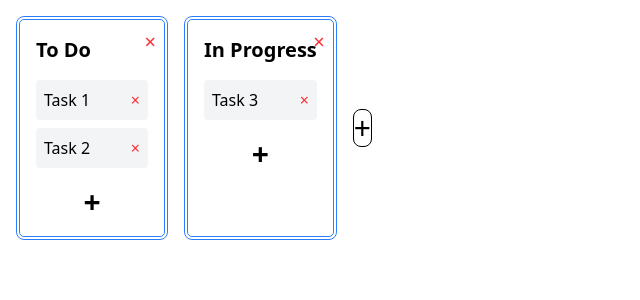
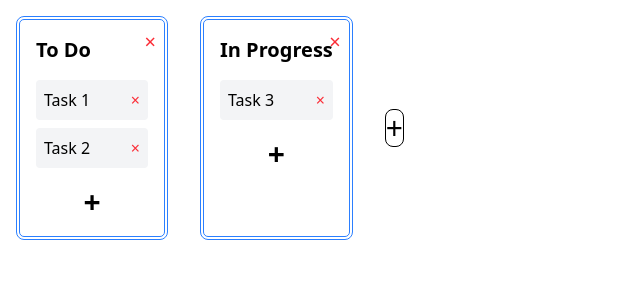
Before and after one commit to Glebonchik/Tasks-Manager, a React (Vite) app: page / in a window 1280 px wide. Shown: the top 300 px of the page, without its empty margins (0-640 px from the left). Built offline with nearby package versions, Linux system fonts and the light colour scheme.

Commit message:
Small design changes

```diff
--- a/src/components/Board.tsx
+++ b/src/components/Board.tsx
@@ -19,7 +19,7 @@ const Board = () => {
     }
 
   return (
-    <div className="flex flex-wrap space-x-4 p-4">
+    <div className="flex flex-wrap gap-4 m-y-3 space-x-4 p-4">
       {columns.map((column) => (
         <Card
           key={column.id}
--- a/src/components/Card.tsx
+++ b/src/components/Card.tsx
@@ -38,7 +38,7 @@ const Card: React.FC<CardProps> = ({id, title, tasks}) => {
       }
 
       return (
-        <div ref={drop} className={`border-4 border-double border-blue-500 rounded-lg p-4 ${isOver ? "bg-gray-200" : ""} relative`}>
+        <div ref={drop} className={`border-4 border-double border-blue-500 rounded-lg p-4 ${isOver ? "bg-gray-200" : ""} relative m-y-2`}>
           <button onClick={handleDeleteColumn} className="absolute top-2 right-2 text-red-500 text-xl cursor-pointer">
             &times;
           </button>
```
